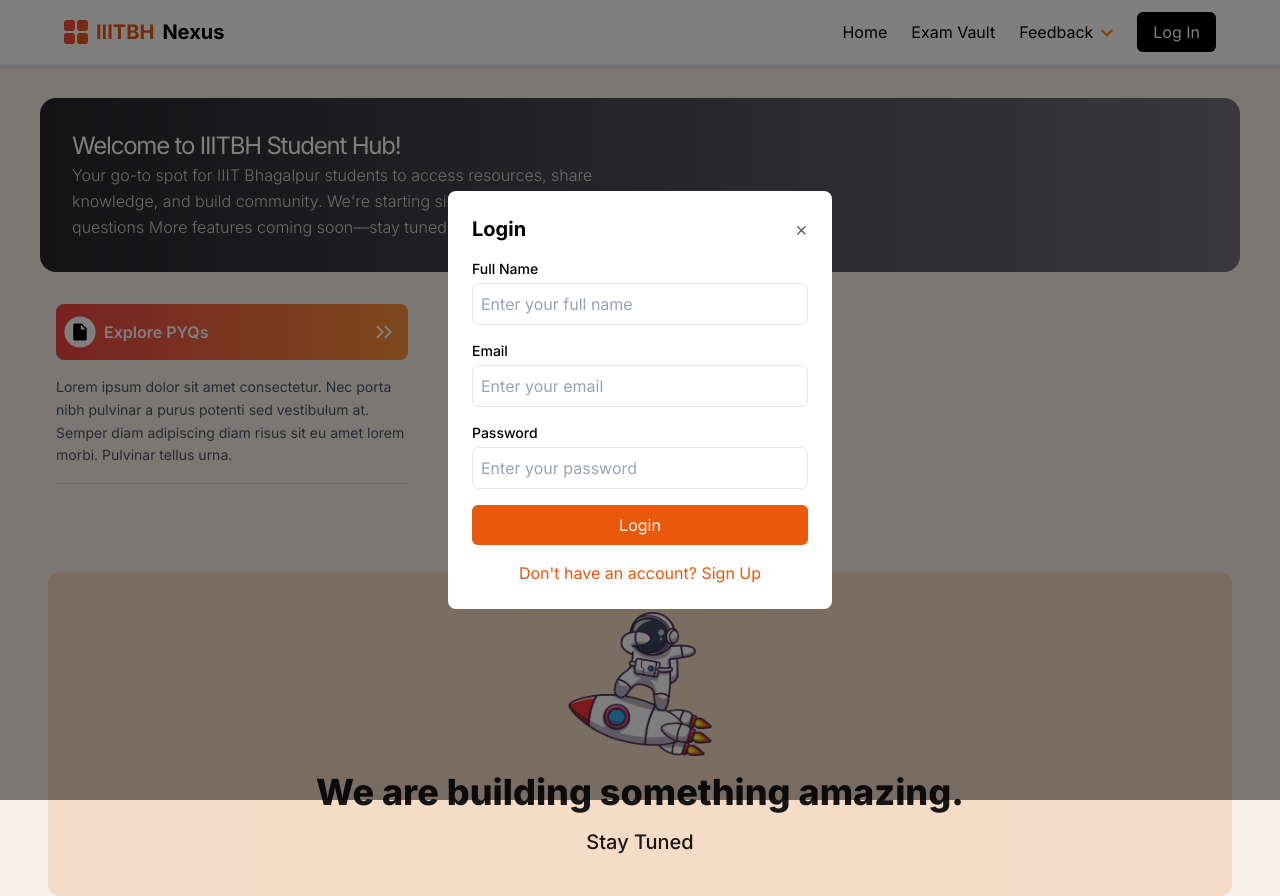
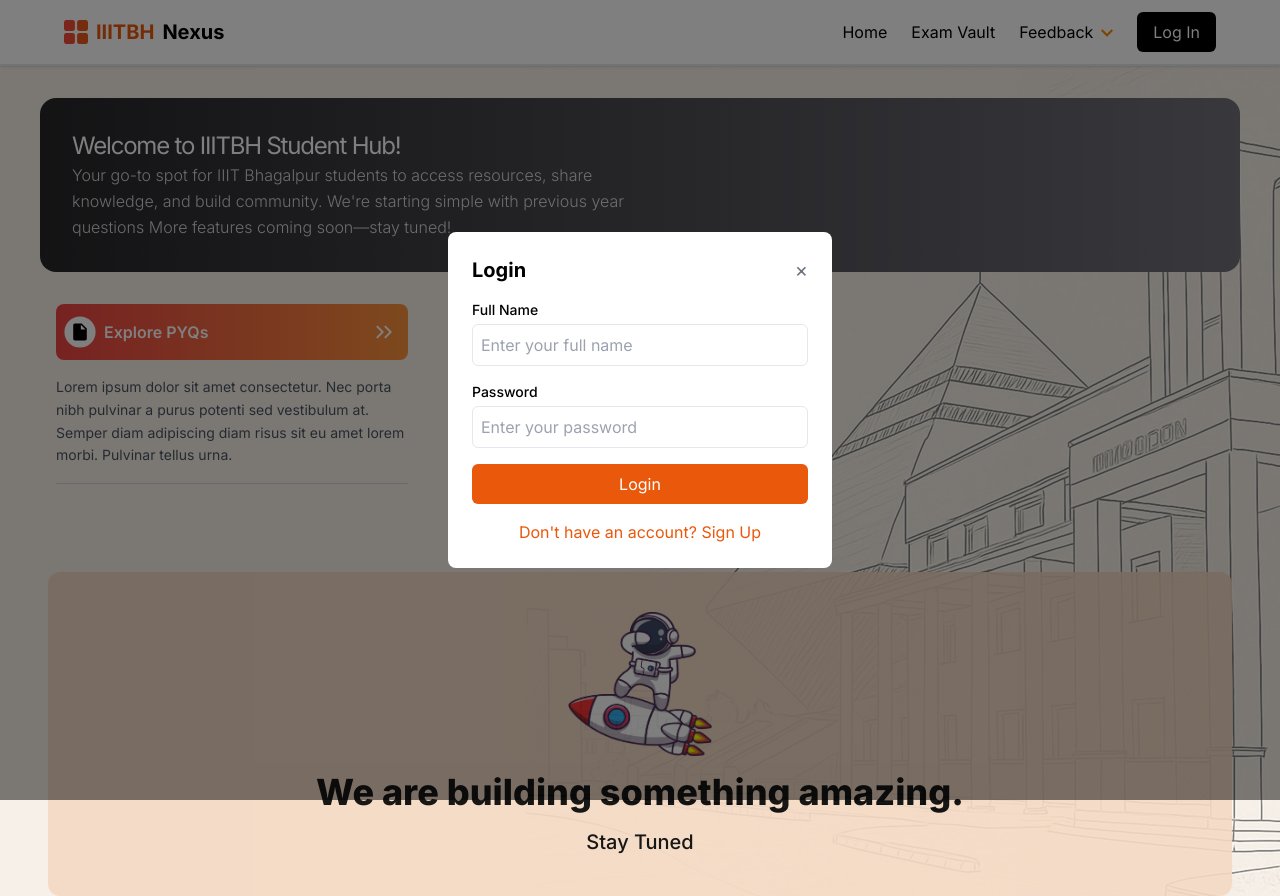
Before and after one commit to ayushsvt16/Nexus, a React (Vite) app in the folder Frontend/: page / in a window 1280 px wide. Both pictures are taken after a click on the button "Log In". Built offline with nearby package versions, Linux system fonts and the light colour scheme.

Commit message:
BG Added

```diff
--- a/Frontend/src/App.jsx
+++ b/Frontend/src/App.jsx
@@ -6,6 +6,7 @@ import Explore from './components/Explore';
 import Comingsoon from './components/comingsoon';
 import ExamVault from './components/ExamVault';
 import Login from './components/Login';
+import bg from './assets/bg.png';
 
 // Layout wrapper component to handle conditional styling
 const Layout = ({ children, user, showLogin, handleLogout, handleLoginClick, onLogin, setShowLogin }) => {
@@ -13,11 +14,12 @@ const Layout = ({ children, user, showLogin, handleLogout, handleLoginClick, onL
   const isHomePage = location.pathname === '/';
 
   return (
-    <div className={`bg-brand-background min-h-screen font-inter ${
-      isHomePage
-        ? 'bg-right-top bg-no-repeat bg-none md:bg-[url(\'./assets/bg.png\')]'
-        : ''
-    }`}>
+    <div
+      className={`bg-brand-background min-h-screen font-inter ${
+        isHomePage ? 'bg-right-top bg-no-repeat' : ''
+      }`}
+      style={isHomePage ? { backgroundImage: `url(${bg})` } : undefined}
+    >
       <Navbar
         userInitials={user?.initials}
         userName={user?.name}
--- a/Frontend/src/components/ExamVault.jsx
+++ b/Frontend/src/components/ExamVault.jsx
@@ -121,7 +121,7 @@ const ExamVault = () => {
     return (
       <div
         className="bg-gradient-to-br from-red-50 to-red-100 rounded-xl p-3 md:p-4 hover:shadow-lg transition-all duration-300 cursor-pointer hover:from-red-100 hover:to-red-200 border-2 border-red-300 hover:border-red-400
-                   flex md:flex-col items-center md:justify-center gap-3 md:gap-0"
+                   flex sm:flex-row md:flex-col items-center md:justify-center gap-3 md:gap-0"
         onClick={handleDownload}
       >
         <div className="w-12 h-12 md:w-16 md:h-16 flex-shrink-0 md:mb-2 md:mb-3 bg-red-200 rounded-full flex items-center justify-center">
@@ -131,7 +131,7 @@ const ExamVault = () => {
           </svg>
         </div>
         <div className="flex-1 md:text-center">
-          <div className="flex items-center gap-2 mb-1 md:justify-center">
+          <div className="flex items-center gap-2 mb-1 justify-start md:justify-center">
             <h3 className="font-bold text-sm md:text-base text-gray-800">{paper.courseCode}</h3>
           </div>
           <p className="text-xs md:text-sm text-gray-700 text-left md:text-center line-clamp-2 font-medium">{paper.courseName}</p>
--- a/Frontend/src/components/Login.jsx
+++ b/Frontend/src/components/Login.jsx
@@ -38,14 +38,12 @@ const Login = ({ onLogin, onClose }) => {
       localStorage.setItem('user', JSON.stringify(userData));
       onLogin(userData);
     } else {
-      // Login logic - for demo, use name from form
+      // Login logic - only name and password required for demo
       if (formData.name) {
         const userData = {
           name: formData.name,
-          email: formData.email,
           initials: generateInitials(formData.name)
         };
-
         localStorage.setItem('user', JSON.stringify(userData));
         onLogin(userData);
       }
@@ -81,6 +79,7 @@ const Login = ({ onLogin, onClose }) => {
             />
           </div>
 
+          {isSignUp && (
             <div>
               <label className="block text-sm font-medium mb-1">Email</label>
               <input
@@ -93,6 +92,7 @@ const Login = ({ onLogin, onClose }) => {
                 required
               />
             </div>
+          )}
 
           <div>
             <label className="block text-sm font-medium mb-1">Password</label>
```
Lines whose indentation alone changed are shown as unchanged.
